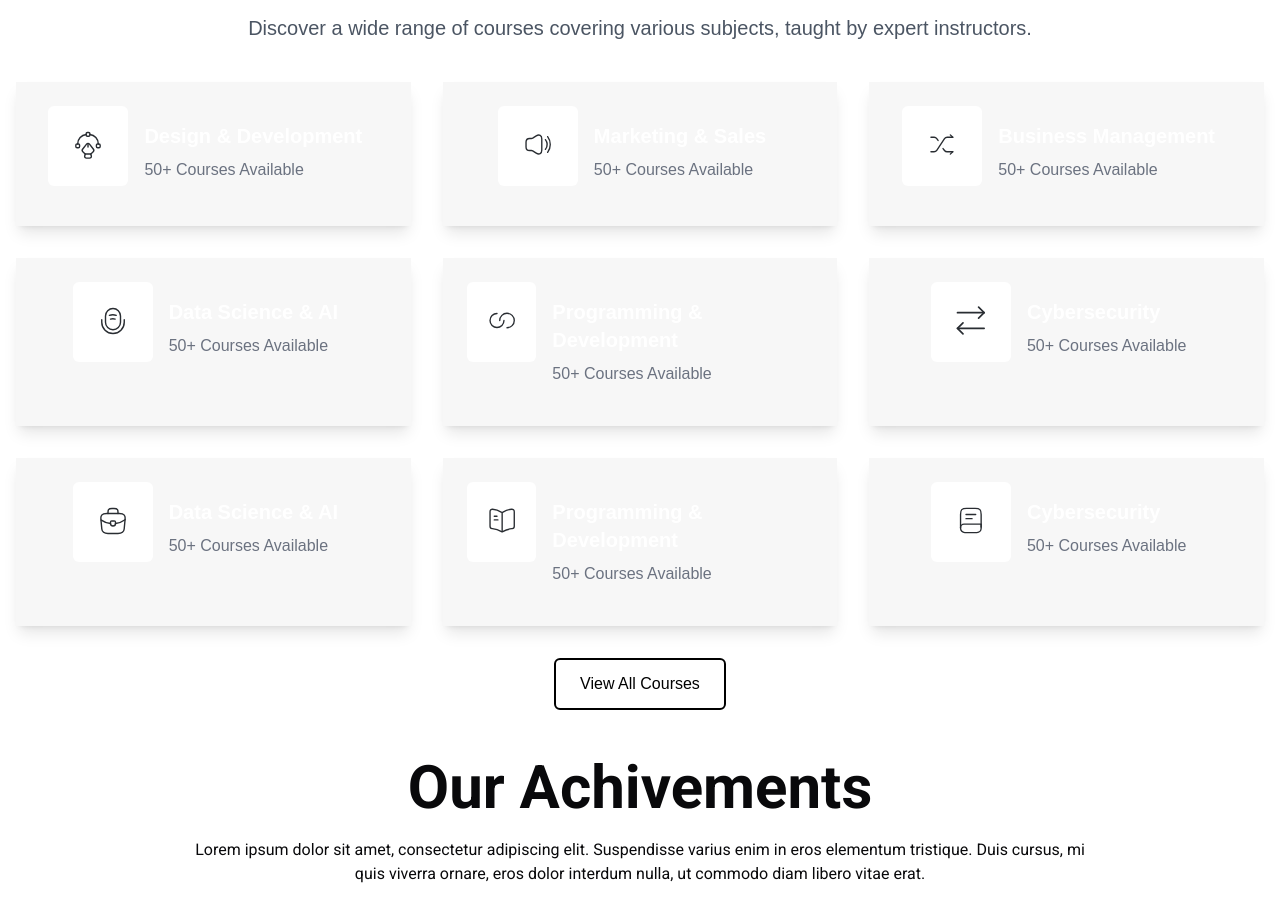
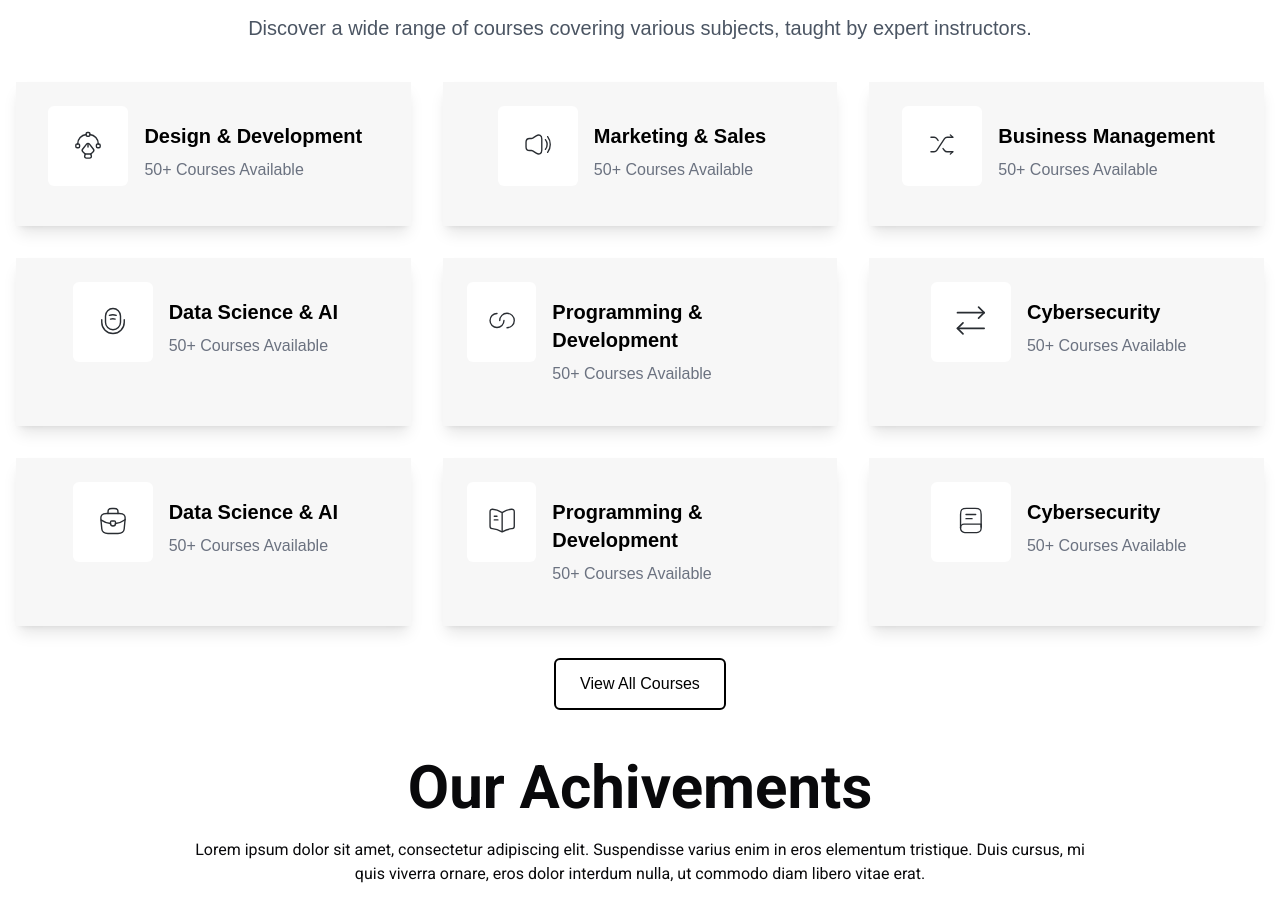
Before and after one commit to IbadUddinSiddqui/assignment-6-ddsgnr-landing-page, a Next.js app: page / in a window 1280 px wide. Shown: the part 1215-2135 px from the top of the page. Built offline with nearby package versions, Linux system fonts and the light colour scheme.

Commit message:
text-black

```diff
--- a/app/components/Courses/Courses.tsx
+++ b/app/components/Courses/Courses.tsx
@@ -69,7 +69,7 @@
 
             </div>
             <div className='flex flex-col m-4'>
-            <h3 className="text-xl font-semibold mb-2 text-white">{course}</h3>
+            <h3 className="text-xl font-semibold mb-2 text-black">{course}</h3>
             <p className="text-gray-500">50+ Courses Available</p></div>
           </div>
         ))}
```
